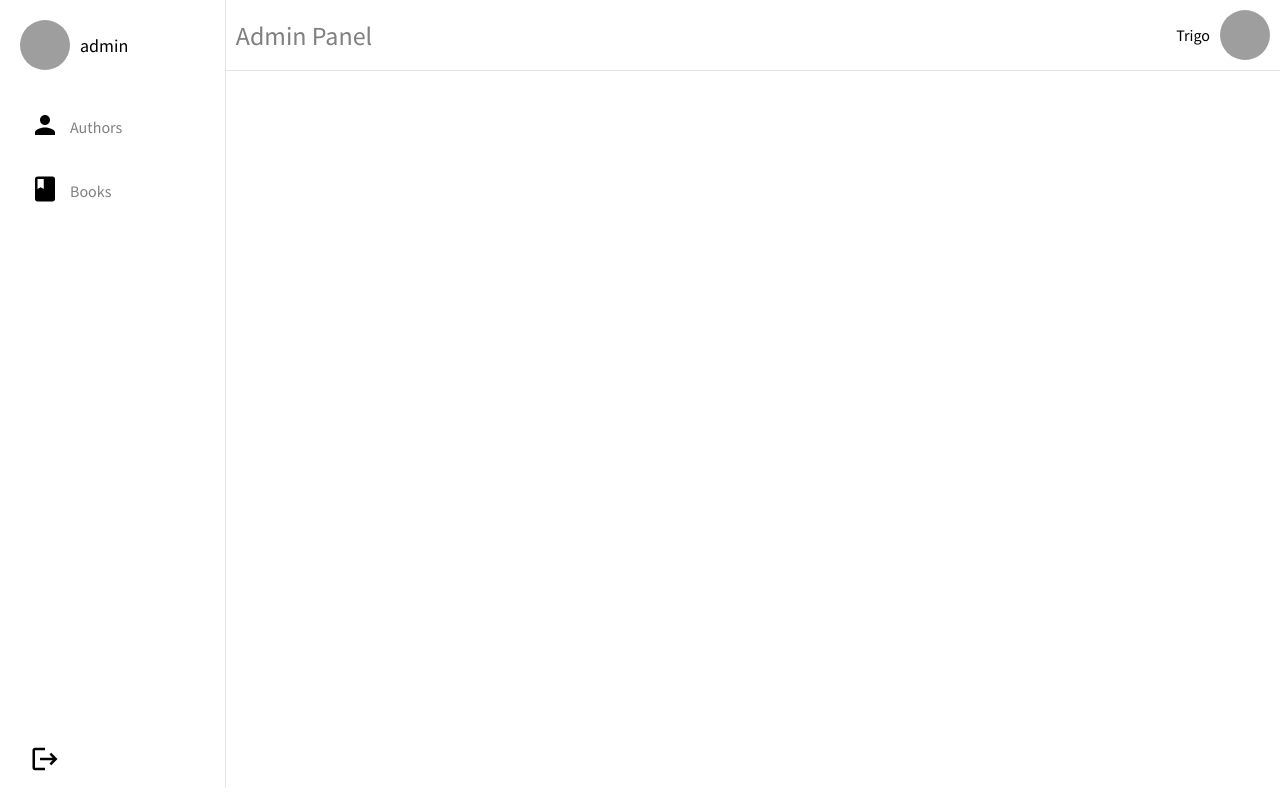
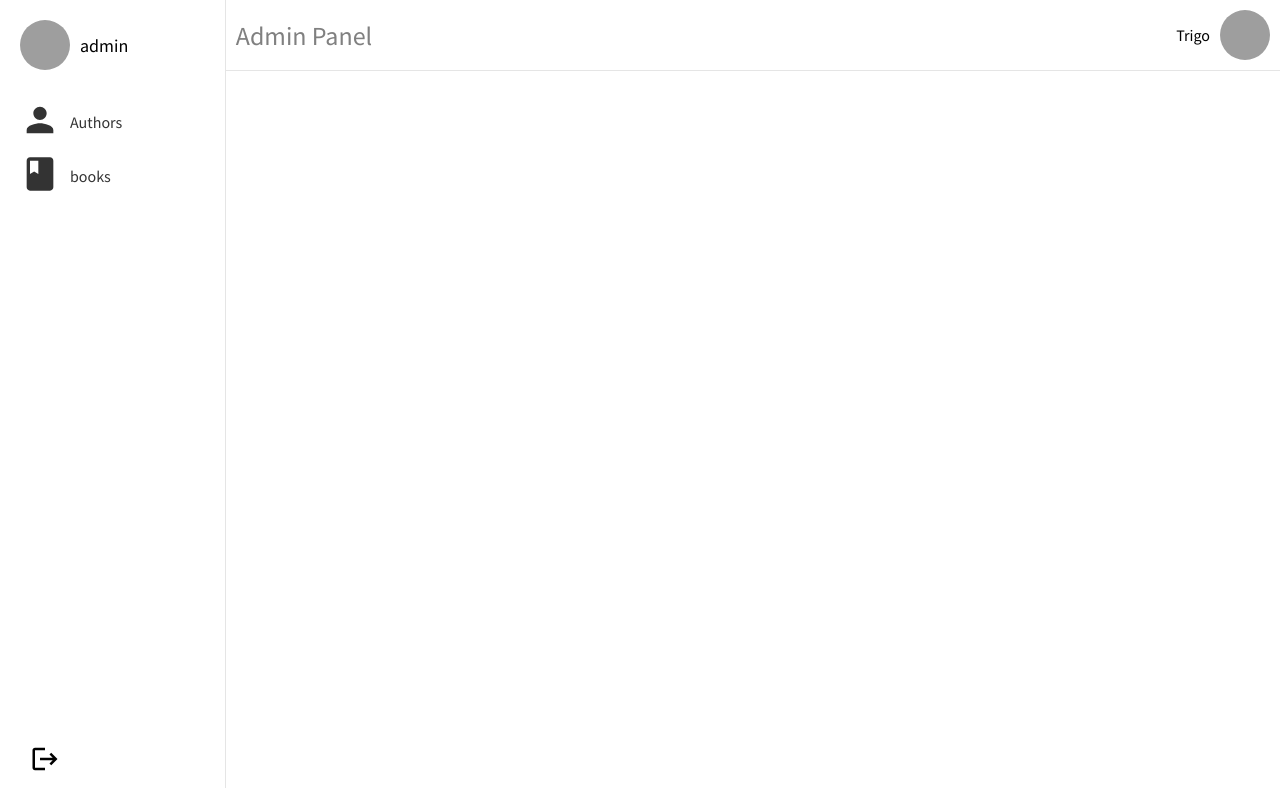
Before and after one commit to TrigoYodila/test-react-redux-toolkit, a React (Vite) app: page / in a window 1280 px wide. Built offline with nearby package versions, Linux system fonts and the light colour scheme; grey boxes are pictures that could not be loaded.

Commit message:
refactir:delete menu container and update menu link

```diff
--- a/src/components/Sidebar.jsx
+++ b/src/components/Sidebar.jsx
@@ -1,8 +1,9 @@
-import React from "react";
+import React, { useState } from "react";
 import styled from "styled-components";
 import PersonIcon from "@mui/icons-material/Person";
 import BookIcon from "@mui/icons-material/Book";
 import LogoutIcon from "@mui/icons-material/Logout";
+import { NavLink } from "react-router-dom";
 
 const Container = styled.div`
   width: 16vw;
@@ -10,15 +11,14 @@ const Container = styled.div`
   /* background-color: gray; */
   padding: 20px 0 0 20px;
   border-right: 1px solid rgba(0, 0, 0, 0.1);
-  display:flex;
-  flex-direction:column;
-  justify-content:space-between;
+  display: flex;
+  flex-direction: column;
+  justify-content: space-between;
 `;
 const TopContainer = styled.div`
   display: flex;
   align-items: center;
   gap: 10px;
-
 `;
 
 const Avatar = styled.img`
@@ -28,36 +28,32 @@ const Avatar = styled.img`
 `;
 
 const TitleTop = styled.p`
-  font-size:18px;
+  font-size: 18px;
 `;
 
 const CenterContainer = styled.div`
-  display:flex;
-  flex-direction:column;
-  gap:10px;
-  margin-top:30px;
-`
+  display: flex;
+  flex-direction: column;
+  gap: 10px;
+  margin-top: 30px;
+`;
 const MenuContainer = styled.div`
   display: flex;
   align-items: center;
   gap: 10px;
-  padding:10px;
-  &:hover {
-    cursor: pointer;
+  padding: 10px;
+  /* &:hover {
     background-color: rgba(0,0,0,0.1);
-  }
+  } */
 `;
 
 const MenuIcon = styled.span`
-  cursor:pointer;
-  &:hover{
-    color:blue;
-  }
+  /* cursor:pointer; */
 `;
 
-const MenuName = styled.p`
-font-weight:400;
-color:gray;
+const MenuName = styled.span`
+  font-weight: 400;
+  color: gray;
 `;
 
 const BottomContainer = styled.div`
@@ -65,13 +61,14 @@ const BottomContainer = styled.div`
 `;
 
 const BottomItem = styled.span`
-  font-size:20px;
+  font-size: 20px;
 `;
 
-const Top = styled.div`
-`;
+const Top = styled.div``;
 
 const Sidebar = () => {
+  const [active, setActive] = useState(false);
+
   return (
     <Container>
       <Top>
@@ -84,18 +81,36 @@ const Sidebar = () => {
         </TopContainer>
 
         <CenterContainer>
-          <MenuContainer>
+          <NavLink
+            style={{
+              textDecoration: "none",
+              color: "rgba(0,0,0,0.8)",
+              display: "flex",
+              alignItems: "center",
+              gap: "10px",
+            }}
+            to="/authors"
+          >
             <MenuIcon>
-              <PersonIcon sx={{ fontSize: 30 }} />
+              <PersonIcon sx={{ fontSize: 40 }} />
             </MenuIcon>
-            <MenuName>Authors</MenuName>
-          </MenuContainer>
-          <MenuContainer>
+            Authors
+          </NavLink>
+          <NavLink
+            style={{
+              textDecoration: "none",
+              color: "rgba(0,0,0,0.8)",
+              display: "flex",
+              alignItems: "center",
+              gap: "10px",
+            }}
+            to="/books"
+          >
             <MenuIcon>
-              <BookIcon sx={{ fontSize: 30 }} />
+              <BookIcon sx={{ fontSize: 40 }} />
             </MenuIcon>
-            <MenuName>Books</MenuName>
-          </MenuContainer>
+            books
+          </NavLink>
         </CenterContainer>
       </Top>
 
```
